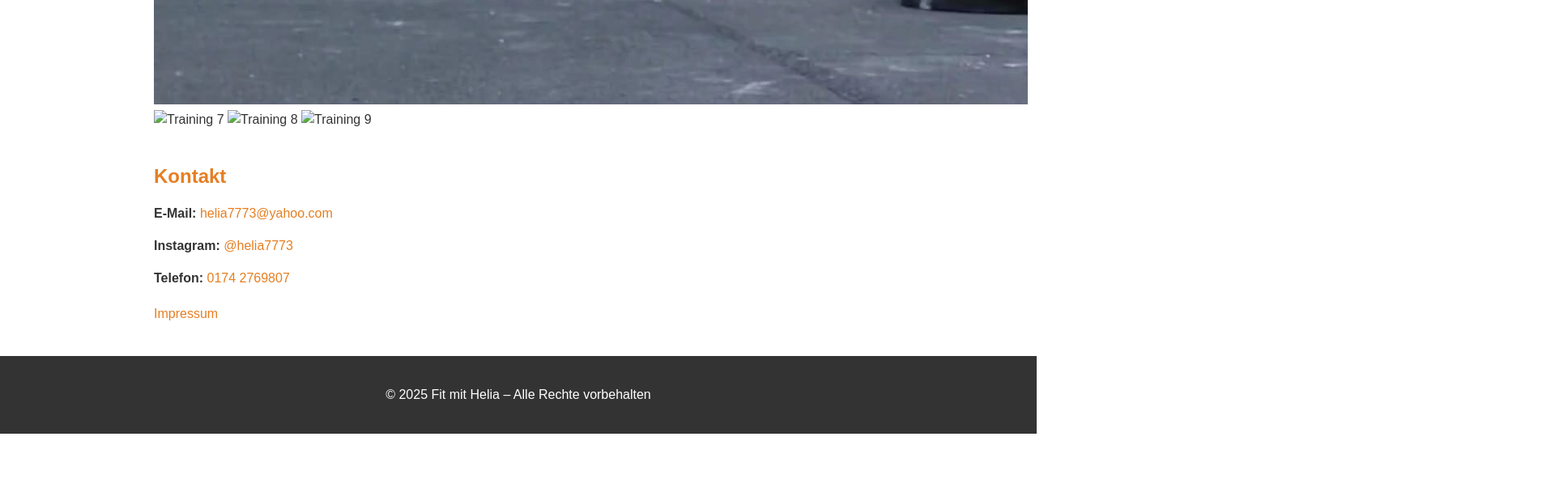
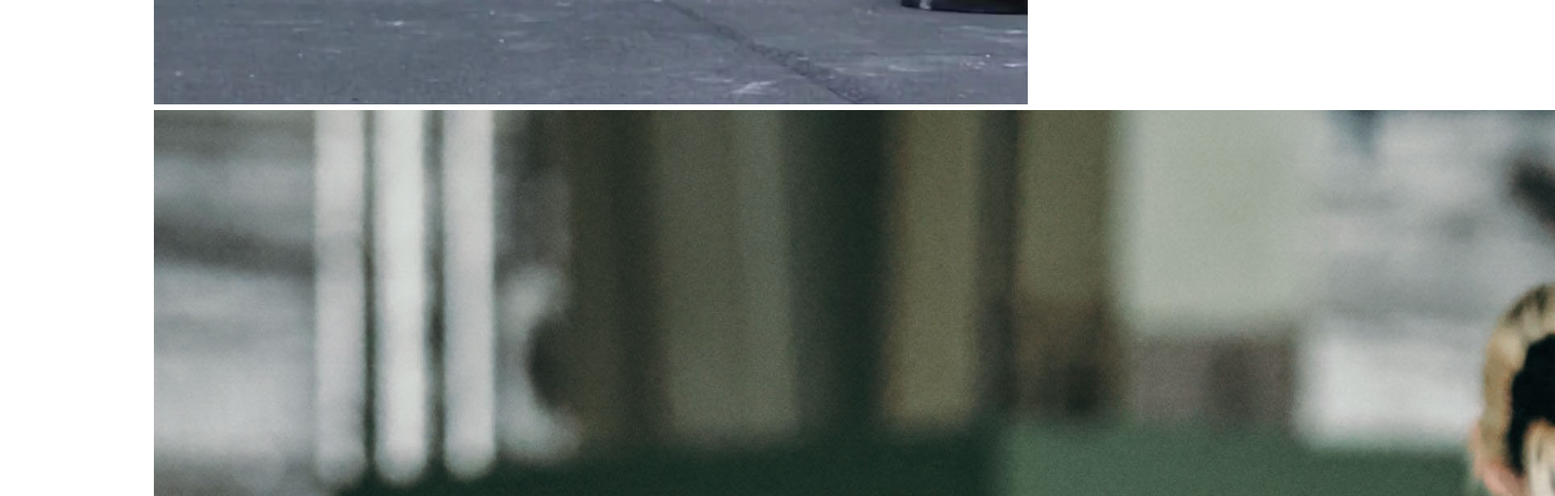
Before and after one commit to fit-mit-helia/fit-mit-helia, a plain HTML site: page ueber-mich.html in a window 1280 px wide. Shown: the part 11220-11833 px from the top of the page at 81% size, 1920 px wide, since content can reach past the window. Before the commit the page ends 11756 px from the top, so only its background shows below. Drawn offline with Linux system fonts and the light colour scheme.

Commit message:
Update ueber-mich.html

```diff
--- a/ueber-mich.html
+++ b/ueber-mich.html
@@ -58,9 +58,9 @@
     <img src="images/h4.jpeg" alt="Training 4" >
     <img src="images/h5.jpeg" alt="Training 5" >
     <img src="images/h6.jpeg" alt="Training 6" >
-     <img src="images/h7.jpeg" alt="Training 7" >
-     <img src="images/h8.jpeg" alt="Training 8" >
-     <img src="images/h9.jpeg" alt="Training 9" >
+     <img src="images/h7.jpg" alt="Training 7" >
+     <img src="images/h8.jpg" alt="Training 8" >
+     <img src="images/h9.jpg" alt="Training 9" >
 </section>
 
 
```
